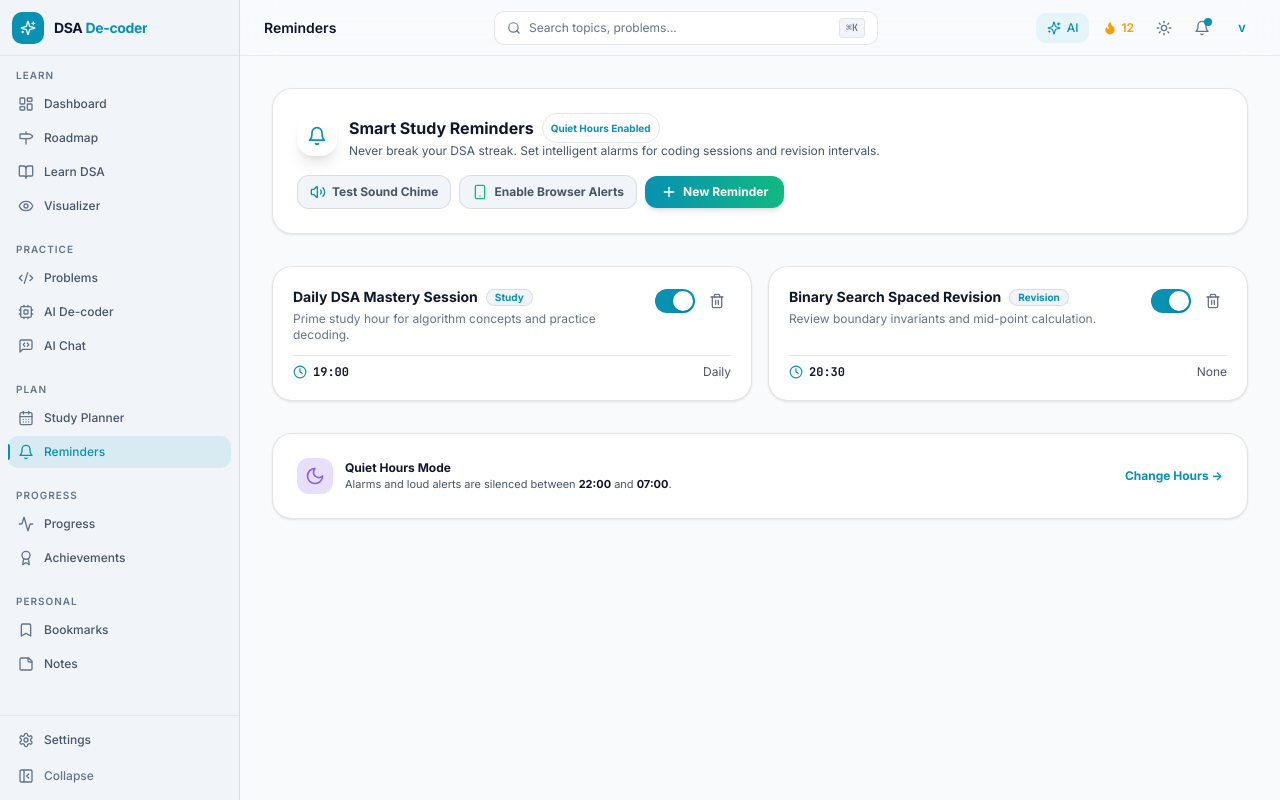
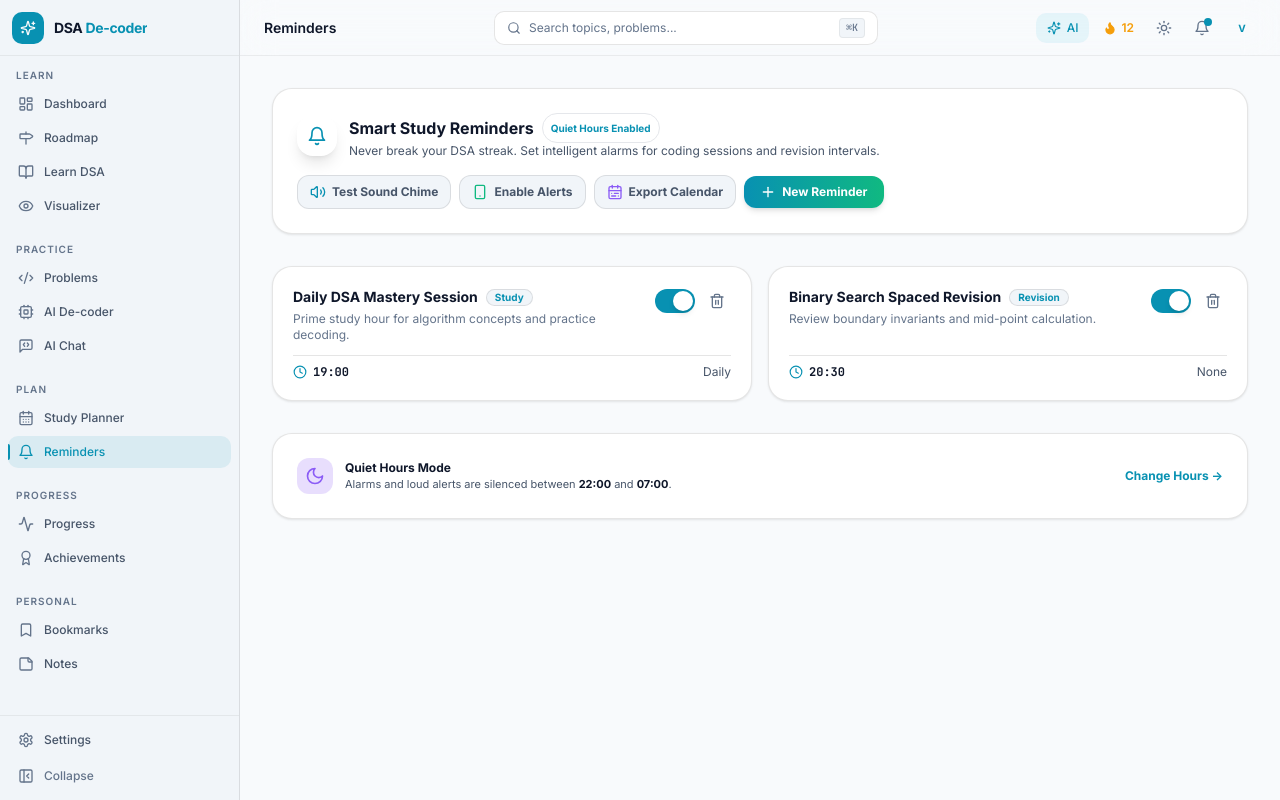
Before and after one commit to vikram1110dev/DSA-De-coder, a Next.js app: page /reminders in a window 1280 px wide. Built offline with nearby package versions, Linux system fonts and the light colour scheme.

Commit message:
feat: add ICS calendar export for study reminders

```diff
--- a/src/components/reminders/ReminderManager.tsx
+++ b/src/components/reminders/ReminderManager.tsx
@@ -13,7 +13,8 @@ import {
   Moon,
   Sparkles,
   Check,
-  Smartphone
+  Smartphone,
+  CalendarRange
 } from 'lucide-react';
 import { clsx } from 'clsx';
 import {
@@ -76,6 +77,69 @@ export const ReminderManager: React.FC = () => {
     }
   };
 
+  const handleExportICS = () => {
+    const enabledReminders = reminders.filter((r) => r.isEnabled);
+    if (enabledReminders.length === 0) {
+      alert('No enabled reminders to export.');
+      return;
+    }
+
+    const icsContent = [
+      'BEGIN:VCALENDAR',
+      'VERSION:2.0',
+      'PRODID:-//DSA De-coder//Reminder Calendar//EN',
+      'CALSCALE:GREGORIAN',
+      'METHOD:PUBLISH'
+    ];
+
+    enabledReminders.forEach((rem) => {
+      const now = new Date();
+      const timeParts = rem.time.split(':');
+      const hours = parseInt(timeParts[0] || '0', 10);
+      const minutes = parseInt(timeParts[1] || '0', 10);
+
+      const startDate = new Date();
+      startDate.setHours(hours, minutes, 0, 0);
+
+      const formatDate = (date: Date) => {
+        return date.toISOString().replace(/[-:]/g, '').split('.')[0] + 'Z';
+      };
+
+      const startStr = formatDate(startDate);
+      const endDate = new Date(startDate.getTime() + 60 * 60 * 1000);
+      const endStr = formatDate(endDate);
+
+      icsContent.push('BEGIN:VEVENT');
+      icsContent.push(`UID:rem-${rem.id}@dsa-decoder.local`);
+      icsContent.push(`DTSTAMP:${formatDate(now)}`);
+      icsContent.push(`DTSTART:${startStr}`);
+      icsContent.push(`DTEND:${endStr}`);
+      icsContent.push(`SUMMARY:DSA Study: ${rem.title}`);
+      icsContent.push(`DESCRIPTION:Scheduled reminder for your ${rem.type} session using DSA De-coder.`);
+
+      if (rem.repeatType === 'daily') {
+        icsContent.push('RRULE:FREQ=DAILY');
+      } else if (rem.repeatType === 'weekdays') {
+        icsContent.push('RRULE:FREQ=WEEKLY;BYDAY=MO,TU,WE,TH,FR');
+      } else if (rem.repeatType === 'weekends') {
+        icsContent.push('RRULE:FREQ=WEEKLY;BYDAY=SA,SU');
+      }
+
+      icsContent.push('END:VEVENT');
+    });
+
+    icsContent.push('END:VCALENDAR');
+
+    const blob = new Blob([icsContent.join('\r\n')], { type: 'text/calendar;charset=utf-8' });
+    const url = URL.createObjectURL(blob);
+    const link = document.createElement('a');
+    link.href = url;
+    link.setAttribute('download', 'dsa-study-reminders.ics');
+    document.body.appendChild(link);
+    link.click();
+    document.body.removeChild(link);
+  };
+
   return (
     <div className="space-y-8">
       {/* Header Bar */}
@@ -111,7 +175,15 @@ export const ReminderManager: React.FC = () => {
             className="flex items-center gap-1.5 px-3 py-2 text-xs font-bold text-text-secondary bg-bg-inset hover:bg-bg-secondary border border-border-default rounded-xl transition-colors"
           >
             <Smartphone className="w-4 h-4 text-state-success" />
-            <span>Enable Browser Alerts</span>
+            <span>Enable Alerts</span>
+          </button>
+
+          <button
+            onClick={handleExportICS}
+            className="flex items-center gap-1.5 px-3 py-2 text-xs font-bold text-text-secondary bg-bg-inset hover:bg-bg-secondary border border-border-default rounded-xl transition-colors"
+          >
+            <CalendarRange className="w-4 h-4 text-accent-violet" />
+            <span>Export Calendar</span>
           </button>
 
           <button
```
